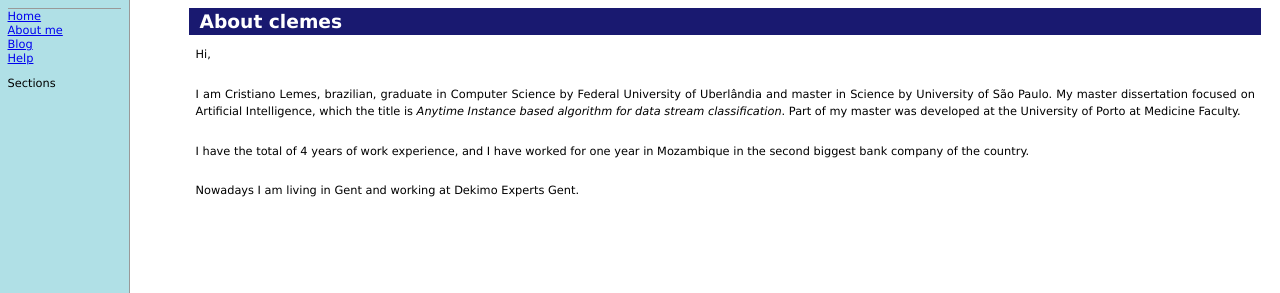
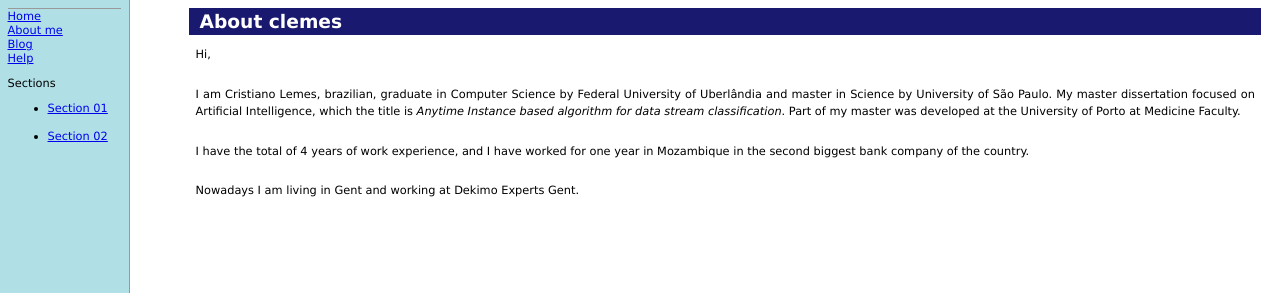
Before and after one commit to InclusieveKets/CristianoLemes, a Jekyll site: the page built from about.md, in a window 1280 px wide. Shown: the top 293 px of the page. Built offline with Jekyll 4.4.1, drawn with Linux system fonts in a browser that asks for light colours.

Commit message:
fixing error in the menu navigation.

```diff
--- a/_includes/navigation.html
+++ b/_includes/navigation.html
@@ -14,7 +14,7 @@
 	<p>Sections</p>
 	<ul>
 		{% for item in site.data.navigation %}
-			{% if item.group == "section" %}
+			{% if item.group == "sections" %}
 				{% assign link = item.url | absolute_url %}
 				<li><a href="{{ link }}" {% if page.url == link %}class="current"{% endif %}>
 					{{ item.name }}
```
